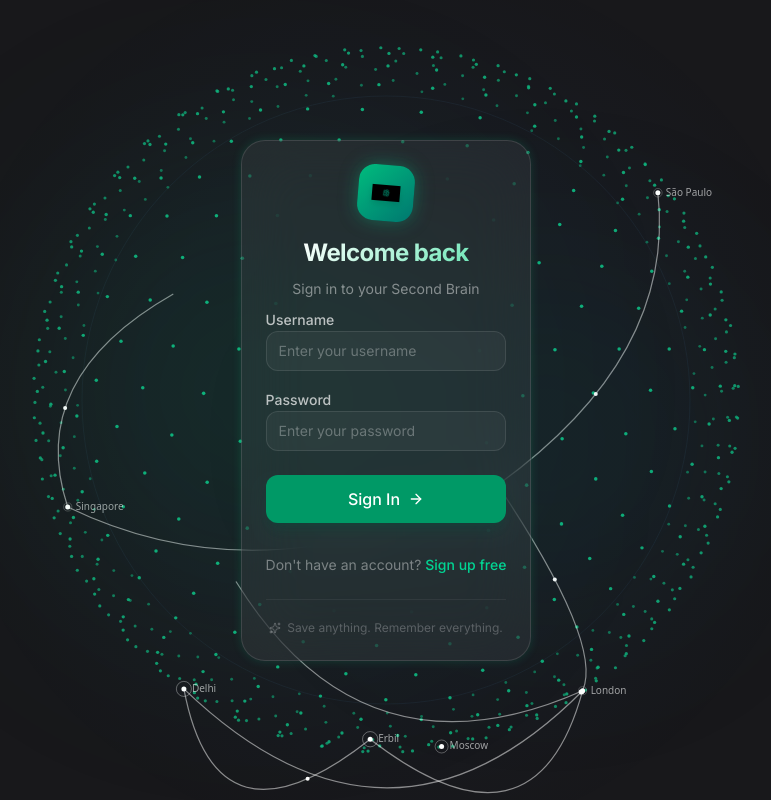
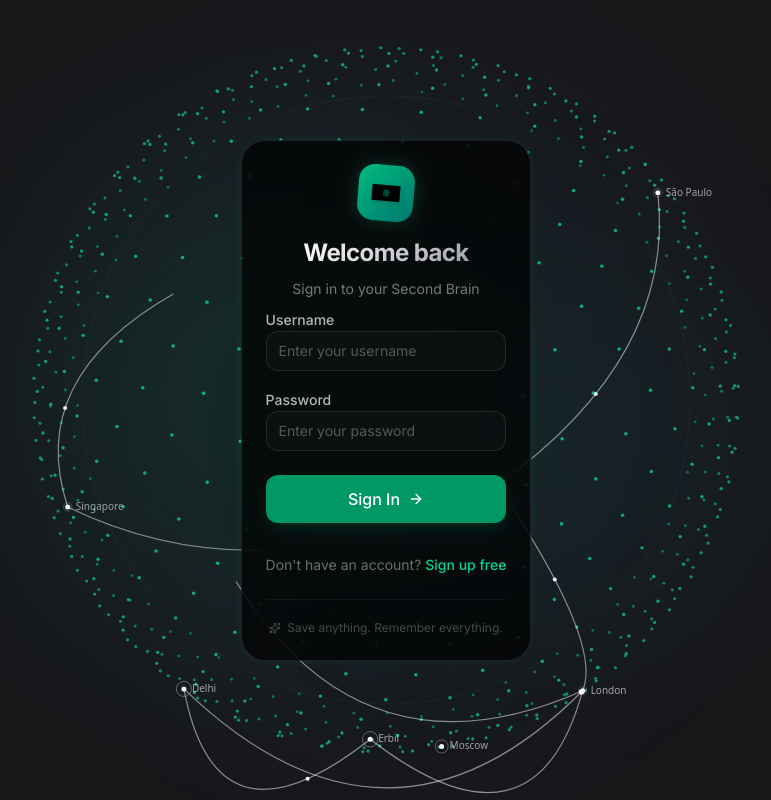
Before and after one commit to Tusharkhadde/Second_Brain, a React (Vite) app in the folder Brainly-frontend/: page /signin in a window 1280 px wide. Shown: the whole page, without its empty margins (254-1025 px from the left). Built offline with nearby package versions, Linux system fonts and the light colour scheme; no server answers.

Commit message:
ui: implement Notion-style Full Black dark theme

```diff
--- a/Brainly-frontend/src/index.css
+++ b/Brainly-frontend/src/index.css
@@ -3,25 +3,25 @@
 
 @layer base {
   :root {
-    --background: 240 10% 3.9%;
+    --background: 0 0% 0%; /* Pure Black */
     --foreground: 0 0% 98%;
-    --card: 240 10% 3.9%;
+    --card: 0 0% 5%; /* Very Dark Gray */
     --card-foreground: 0 0% 98%;
-    --popover: 240 10% 3.9%;
+    --popover: 0 0% 3%;
     --popover-foreground: 0 0% 98%;
-    --primary: 263 70% 58%;
-    --primary-foreground: 0 0% 98%;
-    --secondary: 240 3.7% 15.9%;
+    --primary: 161 72% 48%; /* Emerald/Teal */
+    --primary-foreground: 0 0% 100%;
+    --secondary: 0 0% 10%;
     --secondary-foreground: 0 0% 98%;
-    --muted: 240 3.7% 15.9%;
-    --muted-foreground: 240 5% 64.9%;
-    --accent: 240 3.7% 15.9%;
+    --muted: 0 0% 10%;
+    --muted-foreground: 0 0% 60%;
+    --accent: 0 0% 12%;
     --accent-foreground: 0 0% 98%;
-    --destructive: 0 62.8% 30.6%;
+    --destructive: 0 84% 60%;
     --destructive-foreground: 0 0% 98%;
-    --border: 240 3.7% 15.9%;
-    --input: 240 3.7% 15.9%;
-    --ring: 263 70% 58%;
+    --border: 0 0% 15%;
+    --input: 0 0% 10%;
+    --ring: 161 72% 48%;
     --radius: 0.75rem;
   }
 }
@@ -48,20 +48,20 @@
 
 /* Custom scrollbar */
 ::-webkit-scrollbar {
-  width: 6px;
+  width: 8px;
 }
 
 ::-webkit-scrollbar-track {
-  background: transparent;
+  background: hsl(var(--background));
 }
 
 ::-webkit-scrollbar-thumb {
-  background: hsl(263 70% 40%);
-  border-radius: 3px;
+  background: hsl(var(--border));
+  border-radius: 4px;
 }
 
 ::-webkit-scrollbar-thumb:hover {
-  background: hsl(263 70% 55%);
+  background: hsl(0 0% 25%);
 }
 
 /* Glassmorphism utility */
@@ -73,31 +73,31 @@
 }
 
 .glass-strong {
-  background: rgba(255, 255, 255, 0.06);
+  background: rgba(0, 0, 0, 0.7);
   backdrop-filter: blur(30px);
   -webkit-backdrop-filter: blur(30px);
-  border: 1px solid rgba(255, 255, 255, 0.12);
+  border: 1px solid rgba(255, 255, 255, 0.1);
 }
 
 /* Glow effects */
 .glow-emerald {
-  box-shadow: 0 0 20px rgba(16, 185, 129, 0.3), 0 0 60px rgba(16, 185, 129, 0.1);
+  box-shadow: 0 0 20px rgba(16, 185, 129, 0.2), 0 0 60px rgba(16, 185, 129, 0.05);
 }
 
 .glow-emerald-sm {
-  box-shadow: 0 0 10px rgba(16, 185, 129, 0.2);
+  box-shadow: 0 0 10px rgba(16, 185, 129, 0.1);
 }
 
 /* Gradient text */
 .gradient-text {
-  background: linear-gradient(135deg, #34d399 0%, #059669 50%, #2dd4bf 100%);
+  background: linear-gradient(135deg, #10b981 0%, #34d399 50%, #059669 100%);
   -webkit-background-clip: text;
   -webkit-text-fill-color: transparent;
   background-clip: text;
 }
 
 .gradient-text-white {
-  background: linear-gradient(135deg, #ffffff 0%, #6ee7b7 100%);
+  background: linear-gradient(135deg, #ffffff 0%, #a1a1aa 100%);
   -webkit-background-clip: text;
   -webkit-text-fill-color: transparent;
   background-clip: text;
@@ -110,7 +110,7 @@
 
 .card-hover:hover {
   transform: translateY(-4px);
-  box-shadow: 0 20px 60px rgba(16, 185, 129, 0.2), 0 0 30px rgba(16, 185, 129, 0.1);
+  box-shadow: 0 20px 40px rgba(0, 0, 0, 0.4), 0 0 20px rgba(16, 185, 129, 0.1);
 }
 
 /* Shimmer animation */
@@ -118,28 +118,24 @@
   0% {
     background-position: -200% center;
   }
-
   100% {
     background-position: 200% center;
   }
 }
 
 .shimmer {
-  background: linear-gradient(90deg, transparent 0%, rgba(16, 185, 129, 0.15) 50%, transparent 100%);
+  background: linear-gradient(90deg, transparent 0%, rgba(255, 255, 255, 0.05) 50%, transparent 100%);
   background-size: 200% auto;
   animation: shimmer 2s linear infinite;
 }
 
 /* Pulse glow */
 @keyframes pulse-glow {
-
-  0%,
-  100% {
-    box-shadow: 0 0 15px rgba(16, 185, 129, 0.3);
+  0%, 100% {
+    box-shadow: 0 0 15px rgba(16, 185, 129, 0.2);
   }
-
   50% {
-    box-shadow: 0 0 30px rgba(16, 185, 129, 0.6), 0 0 60px rgba(16, 185, 129, 0.2);
+    box-shadow: 0 0 30px rgba(16, 185, 129, 0.4), 0 0 60px rgba(16, 185, 129, 0.1);
   }
 }
 
@@ -149,12 +145,9 @@
 
 /* Float animation */
 @keyframes float {
-
-  0%,
-  100% {
+  0%, 100% {
     transform: translateY(0px);
   }
-
   50% {
     transform: translateY(-8px);
   }
@@ -170,7 +163,6 @@
     opacity: 0;
     transform: translateY(20px);
   }
-
   to {
     opacity: 1;
     transform: translateY(0);
@@ -181,54 +173,33 @@
   animation: fade-in-up 0.5s ease-out forwards;
 }
 
-/* Beam line */
-@keyframes beam {
-  0% {
-    transform: scaleX(0);
-    opacity: 0;
-  }
-
-  50% {
-    opacity: 1;
-  }
-
-  100% {
-    transform: scaleX(1);
-    opacity: 0;
-  }
-}
-
 /* Background beams */
 .bg-grid {
   background-image:
-    linear-gradient(rgba(16, 185, 129, 0.04) 1px, transparent 1px),
-    linear-gradient(90deg, rgba(16, 185, 129, 0.04) 1px, transparent 1px);
+    linear-gradient(rgba(255, 255, 255, 0.03) 1px, transparent 1px),
+    linear-gradient(90deg, rgba(255, 255, 255, 0.03) 1px, transparent 1px);
   background-size: 40px 40px;
 }
 
 /* Input styles */
-input,
-textarea,
-select {
-  background-color: rgba(255, 255, 255, 0.04) !important;
+input, textarea, select {
+  background-color: rgba(255, 255, 255, 0.02) !important;
   border: 1px solid rgba(255, 255, 255, 0.1) !important;
-  color: white !important;
+  color: #ffffff !important;
   transition: border-color 0.2s, box-shadow 0.2s;
 }
 
-input:focus,
-textarea:focus,
-select:focus {
+input:focus, textarea:focus, select:focus {
   border-color: rgba(16, 185, 129, 0.6) !important;
-  box-shadow: 0 0 0 3px rgba(16, 185, 129, 0.15) !important;
+  box-shadow: 0 0 0 3px rgba(16, 185, 129, 0.1) !important;
   outline: none !important;
 }
 
 /* Badge */
 .badge-emerald {
-  background: linear-gradient(135deg, rgba(16, 185, 129, 0.2), rgba(5, 150, 105, 0.1));
-  border: 1px solid rgba(16, 185, 129, 0.3);
-  color: #6ee7b7;
+  background: rgba(16, 185, 129, 0.1);
+  border: 1px solid rgba(16, 185, 129, 0.2);
+  color: #10b981;
   padding: 2px 10px;
   border-radius: 9999px;
   font-size: 12px;
```
